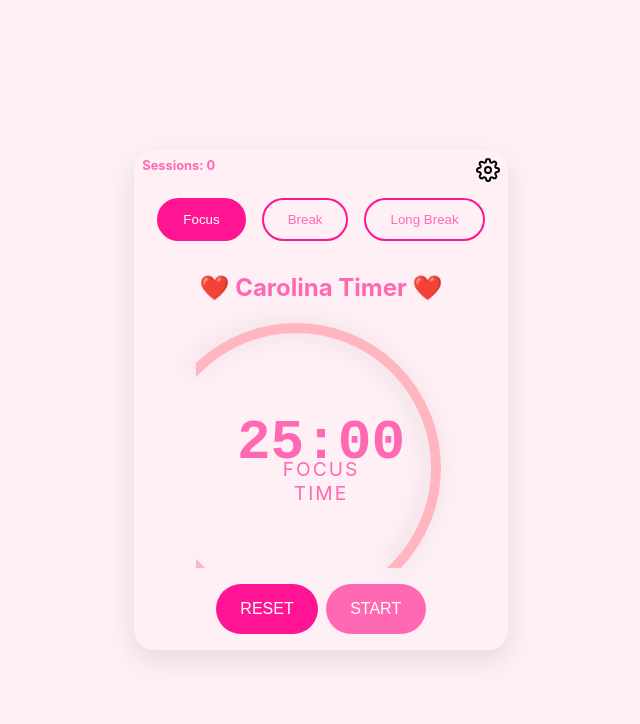
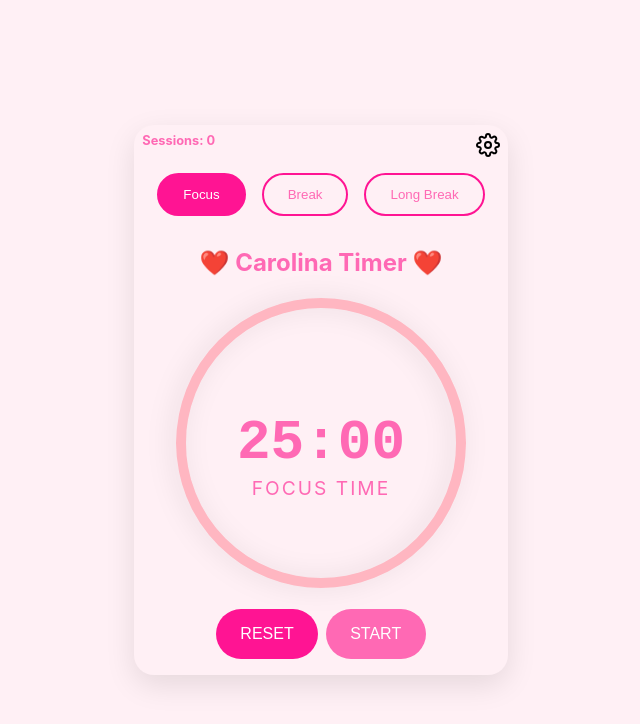
Before and after one commit to Alexandregil007/pomodoro-timer, a React (Create React App) app: page / in a window 1280 px wide. Shown: the top 724 px of the page, without its empty margins (326-966 px from the left). Built offline with nearby package versions, Linux system fonts and the light colour scheme; no server answers.

Commit message:
Update: *(FULL WORKING)* (Fixed all Bugs)

```diff
--- a/package.json
+++ b/package.json
@@ -17,7 +17,7 @@
     "web-vitals": "^4.2.4"
   },
   "scripts": {
-    "start": "react-scripts start",
+    "start": "set PORT=3008 && react-scripts start",
     "build": "react-scripts build",
     "test": "react-scripts test",
     "eject": "react-scripts eject"
--- a/src/components/ProgressCircle.jsx
+++ b/src/components/ProgressCircle.jsx
@@ -3,8 +3,8 @@ import { useTimer } from '../contexts/TimerContext';
 import styled from 'styled-components';
 
 const Circle = styled.svg`
-  width: 100%;
-  height: 100%;
+  width: 300px;
+  height: 300px;
   transform: rotate(90deg);
   margin: 0 auto;
   filter: drop-shadow(0 4px 12px rgba(0,0,0,0.1));
@@ -19,10 +19,6 @@ const TimeDisplay = styled.div`
   font-weight: bold;
   font-family: 'Courier New', monospace;
   color: ${({ theme }) => theme.text};
-
-  @media (max-width: 768px) {
-    font-size: 2.5rem;
-  }
 `;
 
 const PhaseIndicator = styled.div`
@@ -35,10 +31,6 @@ const PhaseIndicator = styled.div`
   letter-spacing: 2px;
   color: ${({ $phase, theme }) =>
     $phase === 'focus' ? theme.focus : theme.pause};
-
-  @media (max-width: 768px) {
-    font-size: 1rem;
-  }
 `;
 
 const ProgressCircle = () => {
@@ -56,7 +48,7 @@ const ProgressCircle = () => {
   };
 
   return (
-    <div className="progress-container">
+    <div className="progress-container" style={{ position: 'relative', width: '100%', height: '100%', display: 'flex', justifyContent: 'center', alignItems: 'center' }}>
       <Circle>
         <circle
           cx="150"
```
